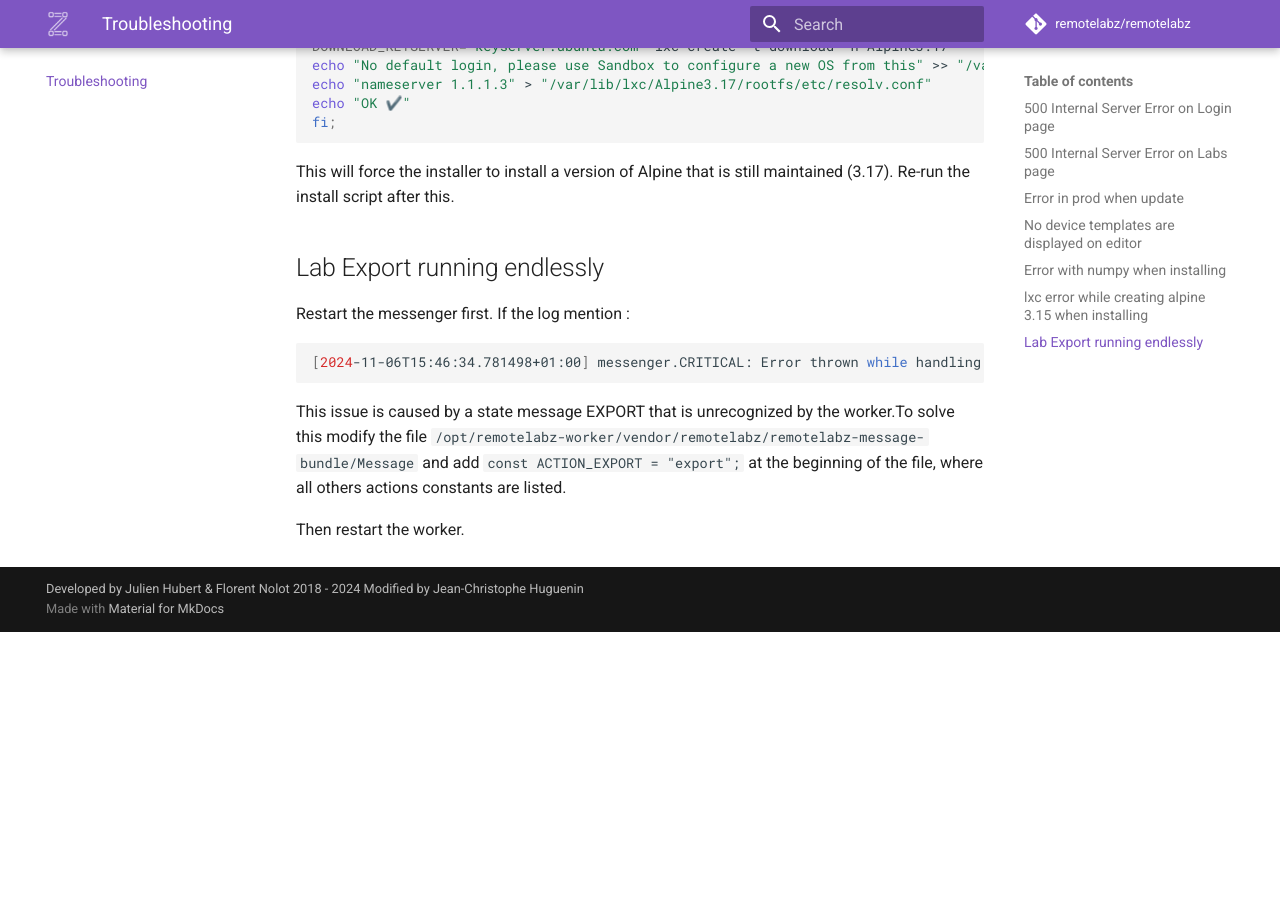
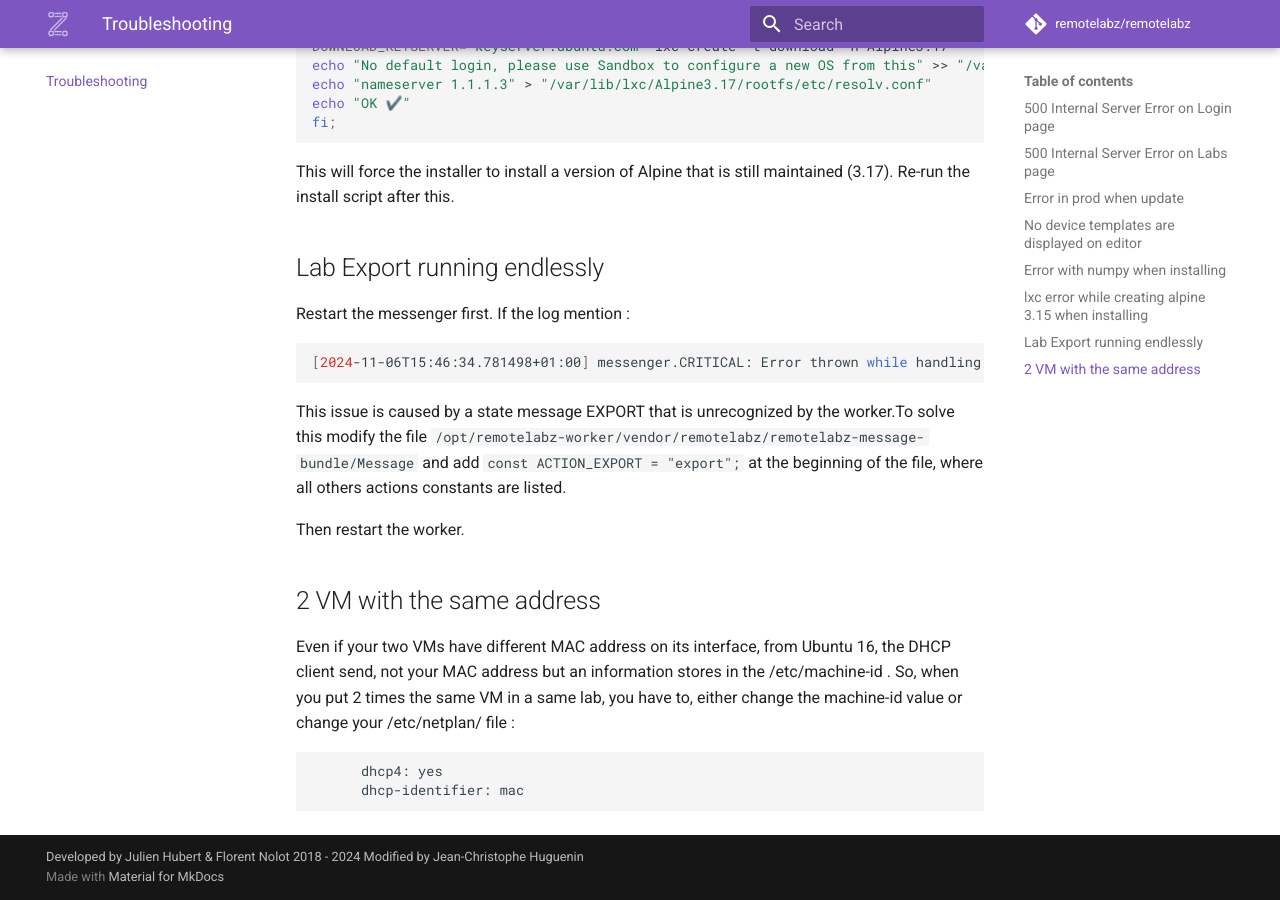
Before and after one commit to remotelabz/remotelabz-docs, an MkDocs documentation site: the page built from docs/administrators/getting-started/troubleshooting.md, in a window 1280 px wide and 900 px high, scrolled down 1684 px. Built offline with MkDocs 1.6.1 and Material for MkDocs 9.7.7, drawn with Linux system fonts in a browser that asks for light colours; comment, search, counter and statistics services are not loaded; before the commit the page ends 2316 px from its top, so only the background shows below that.

Commit message:
Add same ip machine-id

````diff
--- a/docs/administrators/getting-started/troubleshooting.md
+++ b/docs/administrators/getting-started/troubleshooting.md
@@ -69,7 +69,6 @@ fi;
 This will force the installer to install a version of Alpine that is still maintained (3.17).
 Re-run the install script after this.
 
-
 ## Lab Export running endlessly
 Restart the messenger first.
 If the log mention :
@@ -80,3 +79,12 @@ If the log mention :
 This issue is caused by a state message EXPORT that is unrecognized by the worker.To solve this modify the file `/opt/remotelabz-worker/vendor/remotelabz/remotelabz-message-bundle/Message` and add `const ACTION_EXPORT = "export";` at the beginning of the file, where all others actions constants are listed.
 
 Then restart the worker.
+
+## 2 VM with the same address
+
+Even if your two VMs have different MAC address on its interface, from Ubuntu 16, the DHCP client send, not your MAC address but an information stores in the /etc/machine-id . So, when you put 2 times the same VM in a same lab, you have to, either change the machine-id value or change your /etc/netplan/ file :
+
+```bash
+      dhcp4: yes
+      dhcp-identifier: mac
+```
````
